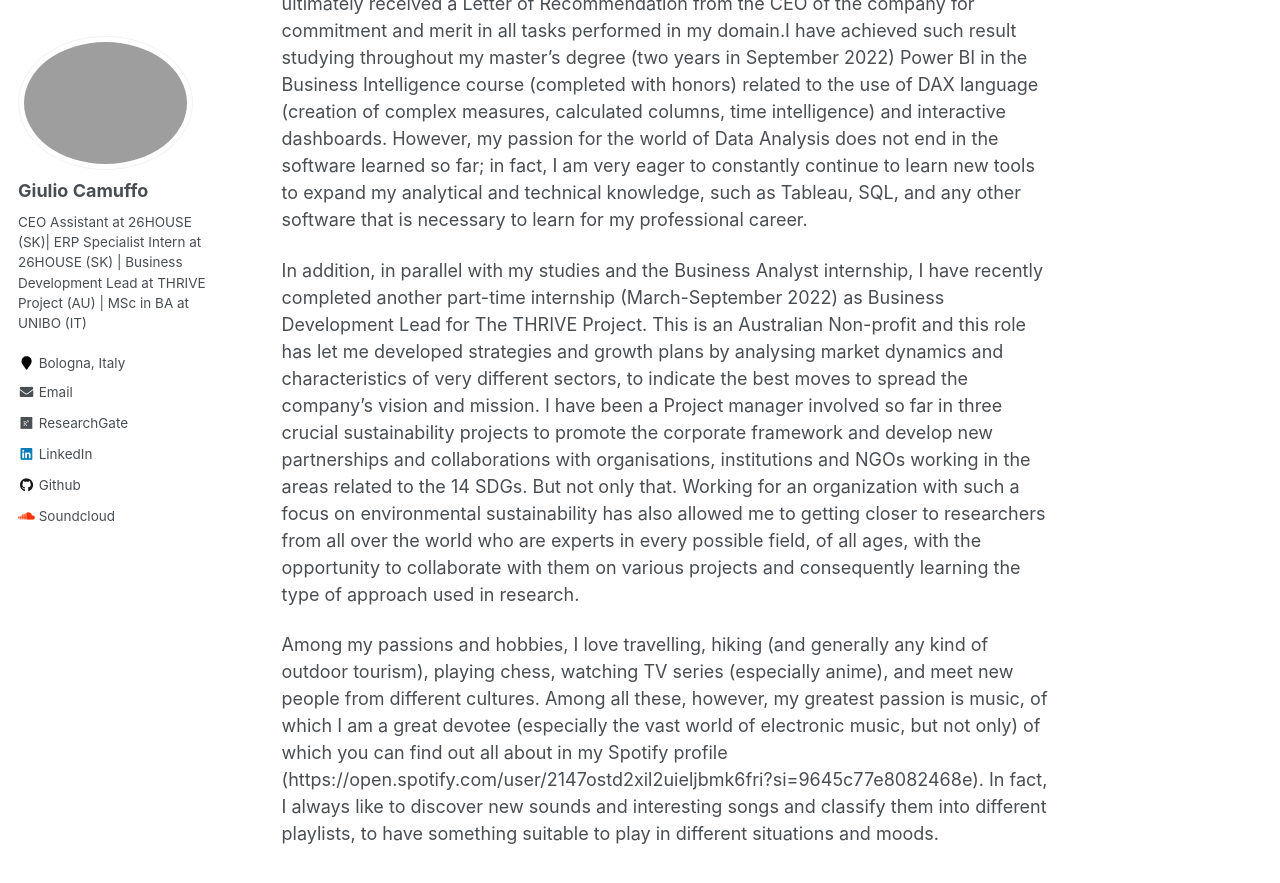
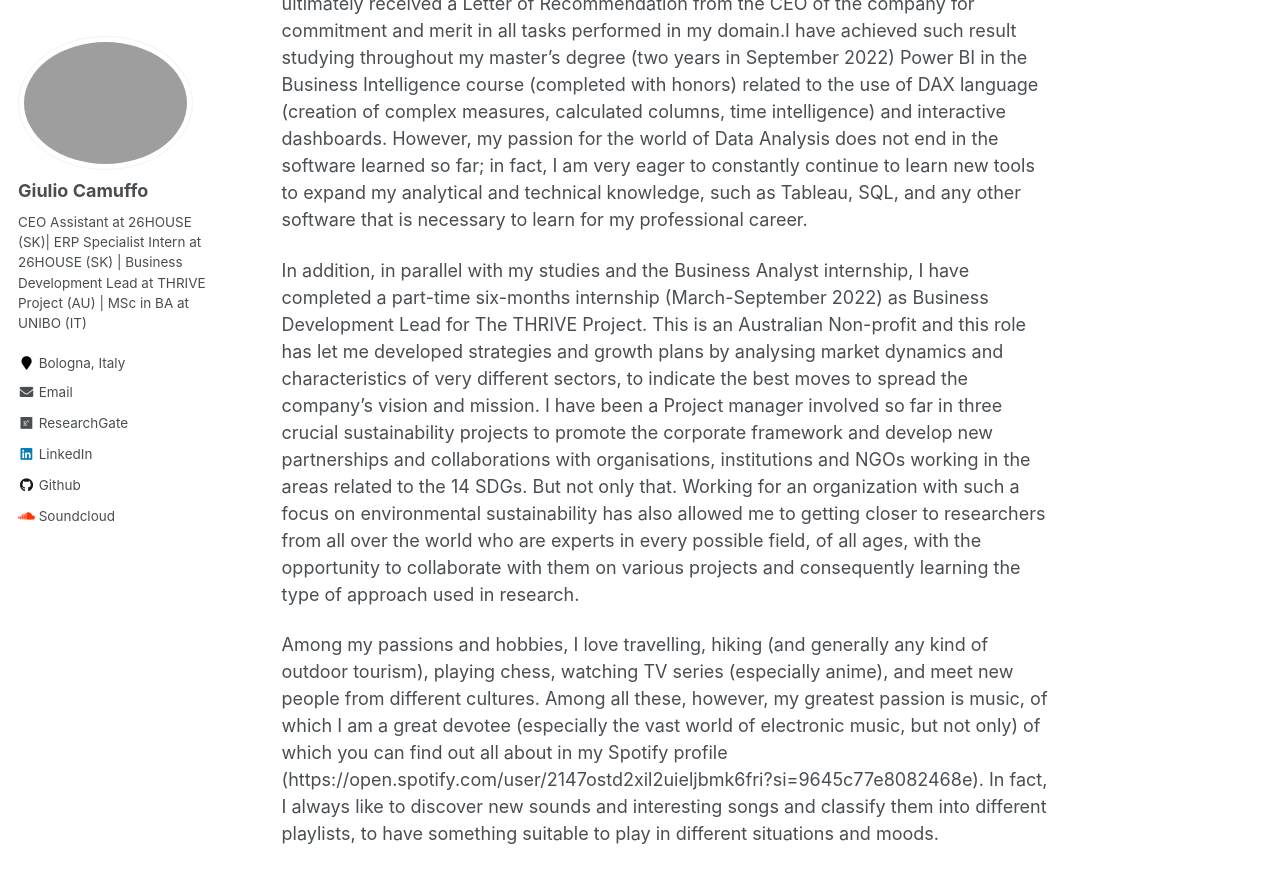
Before and after one commit to giulio-camuffo/giulio-camuffo.github.io, a Jekyll site: the page built from _pages/about.md, in a window 1280 px wide and 900 px high, scrolled down 1070 px. Shown: the top 883 px of the window. Built offline with Jekyll 4.4.1, drawn with Linux system fonts in a browser that asks for light colours; nearby versions of some CDN libraries.

Commit message:
Update about.md

```diff
--- a/_pages/about.md
+++ b/_pages/about.md
@@ -23,7 +23,7 @@ As for my professional experience, I completed a two-month remote intensive inte
                           Business Intelligence course (completed with honors) related to the use of DAX language (creation of complex measures, calculated columns, time intelligence) and interactive dashboards. However, my passion for the world of Data Analysis does not end in the software learned so far; in fact,
                           I am very eager to constantly continue to learn new tools to expand my analytical and technical knowledge, such as Tableau, SQL, and any other software that is necessary to learn for my professional career.
 
-   In addition, in parallel with my studies and the Business Analyst internship, I have recently completed another part-time internship (March-September 2022) as Business Development Lead for The THRIVE Project. This is an Australian Non-profit and this role has let me developed strategies and growth plans by analysing market dynamics and characteristics of very different sectors, to indicate the best moves to spread the company's vision and mission.
+   In addition, in parallel with my studies and the Business Analyst internship, I have completed a part-time six-months internship (March-September 2022) as Business Development Lead for The THRIVE Project. This is an Australian Non-profit and this role has let me developed strategies and growth plans by analysing market dynamics and characteristics of very different sectors, to indicate the best moves to spread the company's vision and mission.
 I have been a Project manager involved so far in three crucial sustainability projects to promote the corporate framework and develop new partnerships and collaborations with organisations, institutions and NGOs working in the areas related to the 14 SDGs.
 But not only that. Working for an organization with such a focus on environmental sustainability has also allowed me to getting closer to researchers from all over the world who are experts in every possible field, of all ages, with the opportunity to collaborate with them on various projects and consequently learning the type of approach used in research.
 
```
